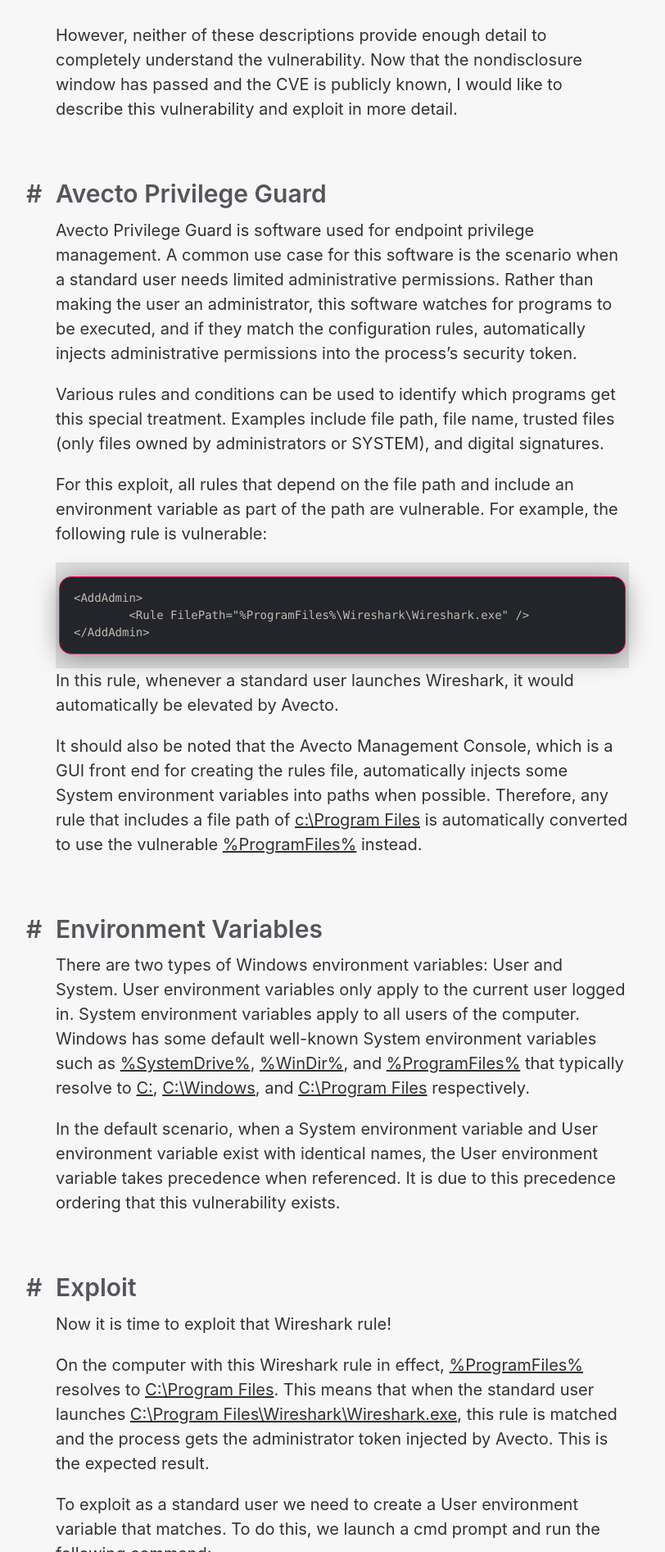
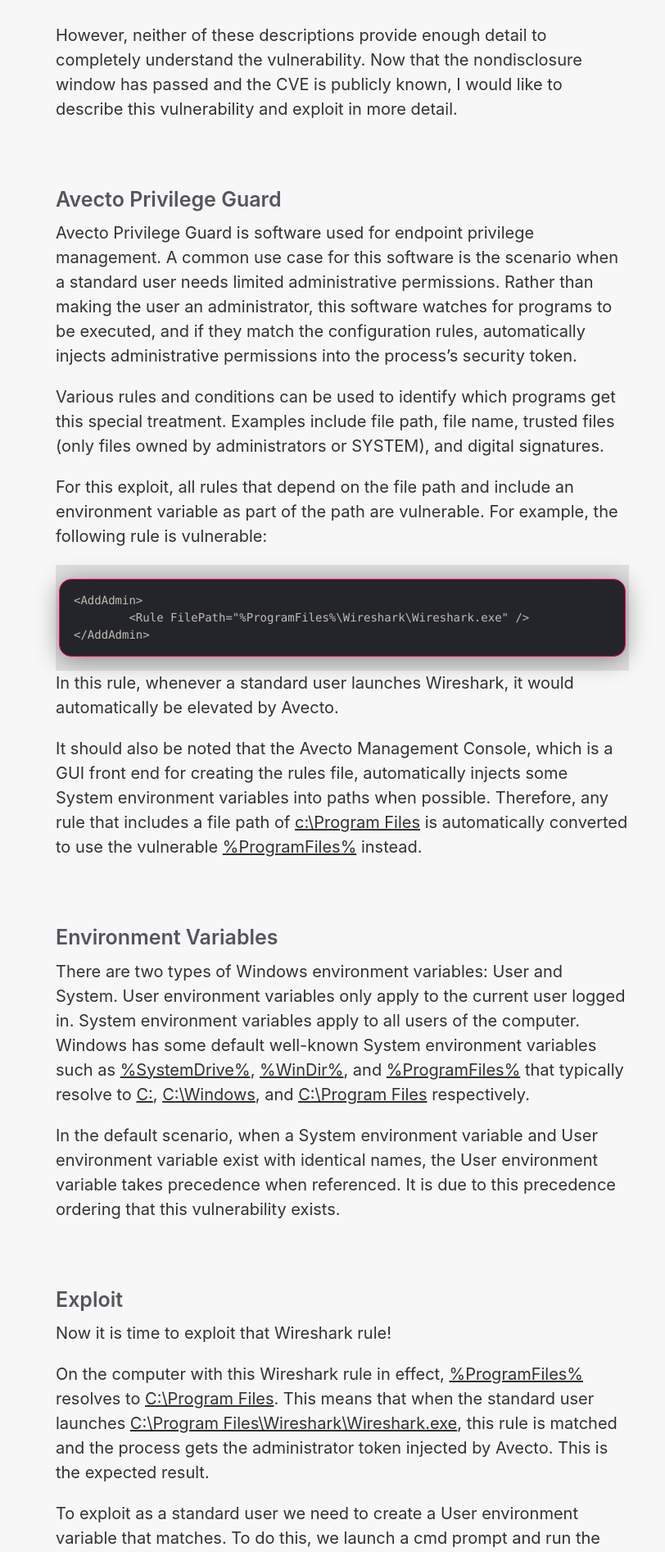
Before and after one commit to HackAndPwn/HackAndPwn.github.io, a Jekyll site: the page built from _posts/2019-04-17-cve-2018-10959.md, in a window 1280 px wide. Shown: the part 742-2635 px from the top of the page at 82% size, without its empty margins (222-1034 px from the left). Built offline with Jekyll 4.4.1, drawn with Linux system fonts in a browser that asks for light colours.

Commit message:
reduce header size

```diff
--- a/_posts/2019-04-17-cve-2018-10959.md
+++ b/_posts/2019-04-17-cve-2018-10959.md
@@ -17,7 +17,7 @@
 
 <br>
 
-## Avecto Privilege Guard
+### Avecto Privilege Guard
 
 Avecto Privilege Guard is software used for endpoint privilege management. A common use case for this software is the scenario when a standard user needs limited administrative permissions. Rather than making the user an administrator, this software watches for programs to be executed, and if they match the configuration rules, automatically injects administrative permissions into the process's security token.
 
@@ -37,7 +37,7 @@
 
 <br>
 
-## Environment Variables
+### Environment Variables
 
 There are two types of Windows environment variables: User and System. User environment variables only apply to the current user logged in. System environment variables apply to all users of the computer. Windows has some default well-known System environment variables such as <u>%SystemDrive%</u>, <u>%WinDir%</u>, and <u>%ProgramFiles%</u> that typically resolve to <u>C:</u>, <u>C:\Windows</u>, and <u>C:\Program Files</u> respectively.
 
@@ -45,7 +45,7 @@
 
 <br>
 
-## Exploit
+### Exploit
 
 Now it is time to exploit that Wireshark rule!
 
@@ -67,13 +67,13 @@
 
 <br>
 
-## The Fix
+### The Fix
 
 As described in the release notes, the fix was fairly simple. Instead of using User environment variables before System environment variables when resolving rule file paths, the ordering has been switched. Now any standard Windows environment variables referenced in the rule file paths will always resolve to the correct System environment variable.
 
 <br>
 
-## Timeline
+### Timeline
 
 > 04/13/2018 - Discovered vulnerability.
 >
```
